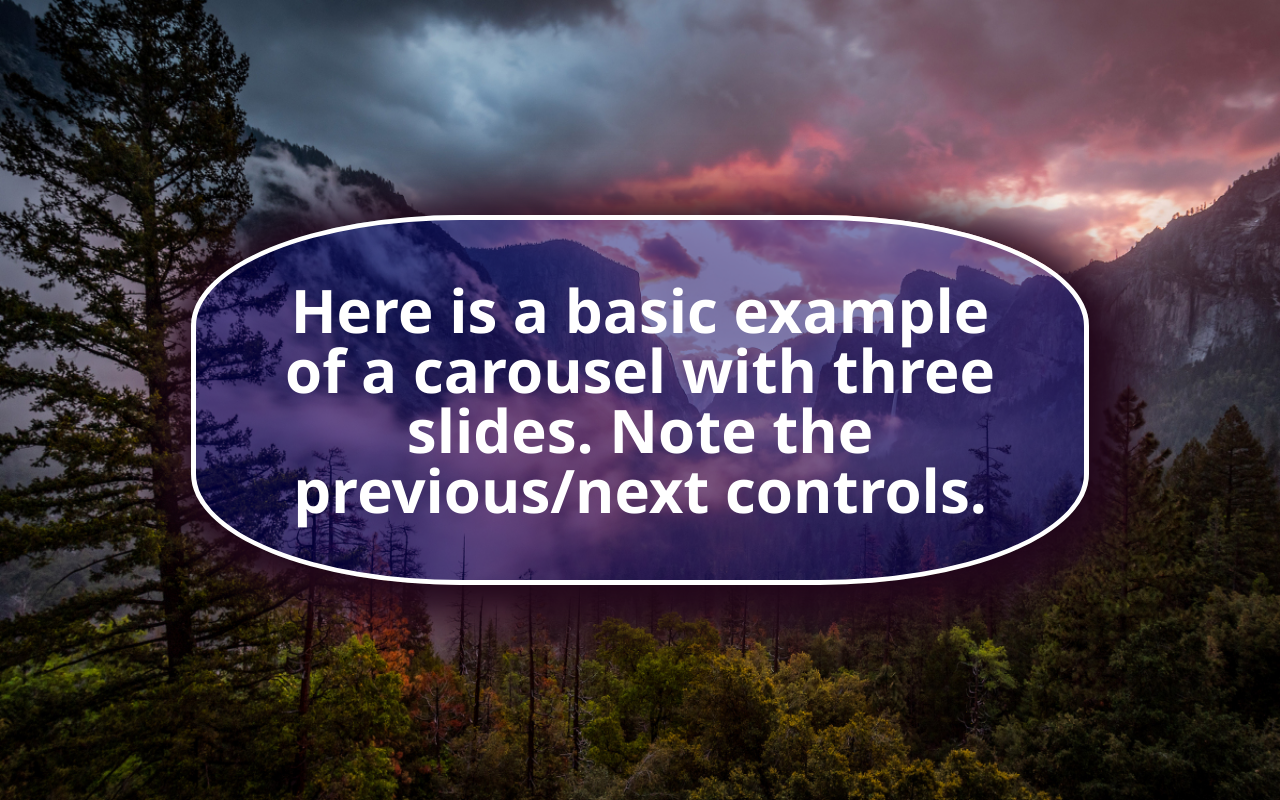
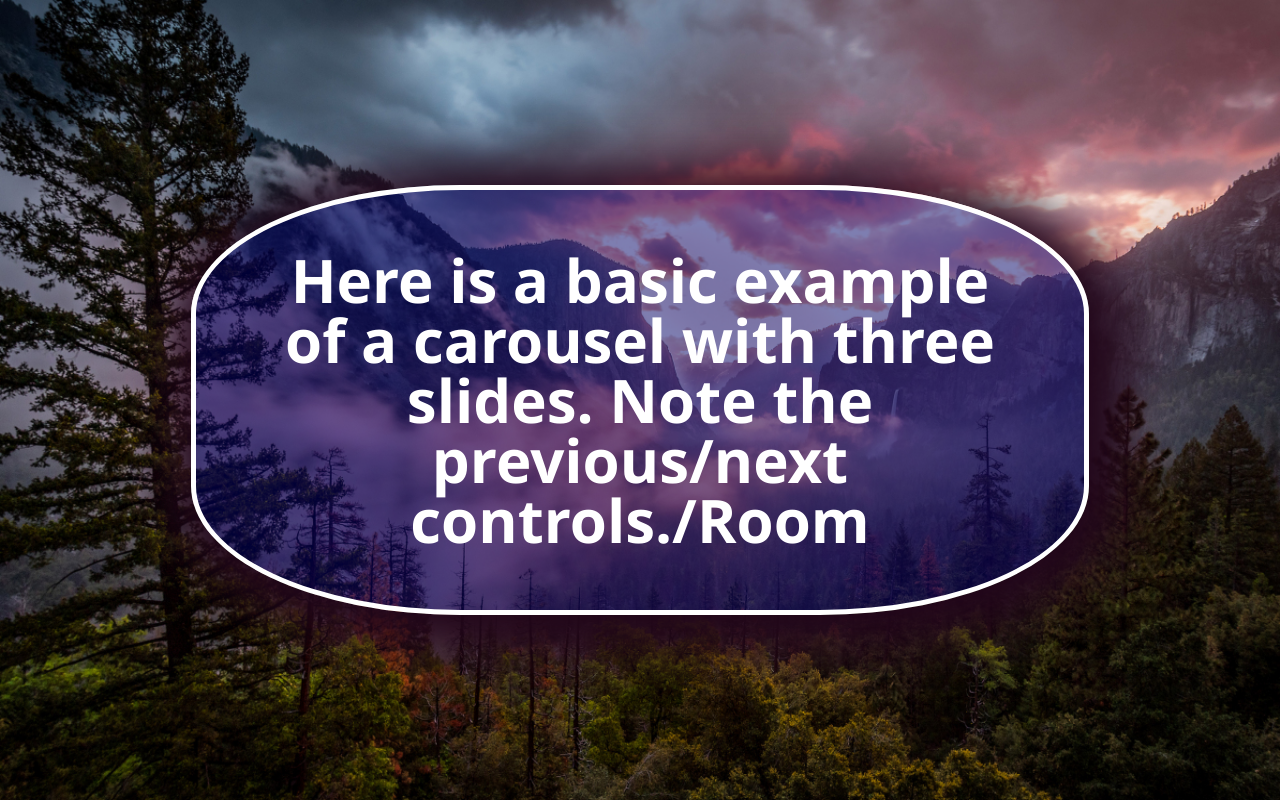
Before and after one commit to ANSKDeveloper/T_Background, a plain HTML site: page index.html in a window 1280 px wide. Drawn offline with Linux system fonts and the light colour scheme.

Commit message:
Update index.html

```diff
--- a/index.html
+++ b/index.html
@@ -47,7 +47,7 @@
     <img src="img/misty-yosemite-valley-national-park.jpg" alt="">
 
     <div class="Son">
-        <h1>Here is a basic example of a carousel with three slides. Note the previous/next controls. </h1>
+        <h1>Here is a basic example of a carousel with three slides. Note the previous/next controls./Room </h1>
     </div>
 
 
```
